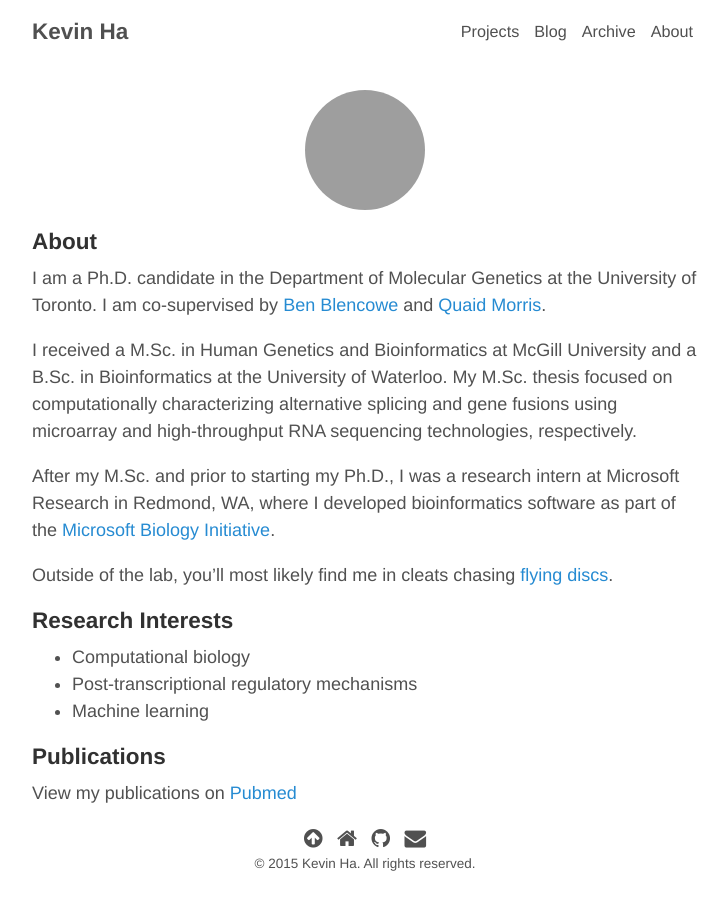
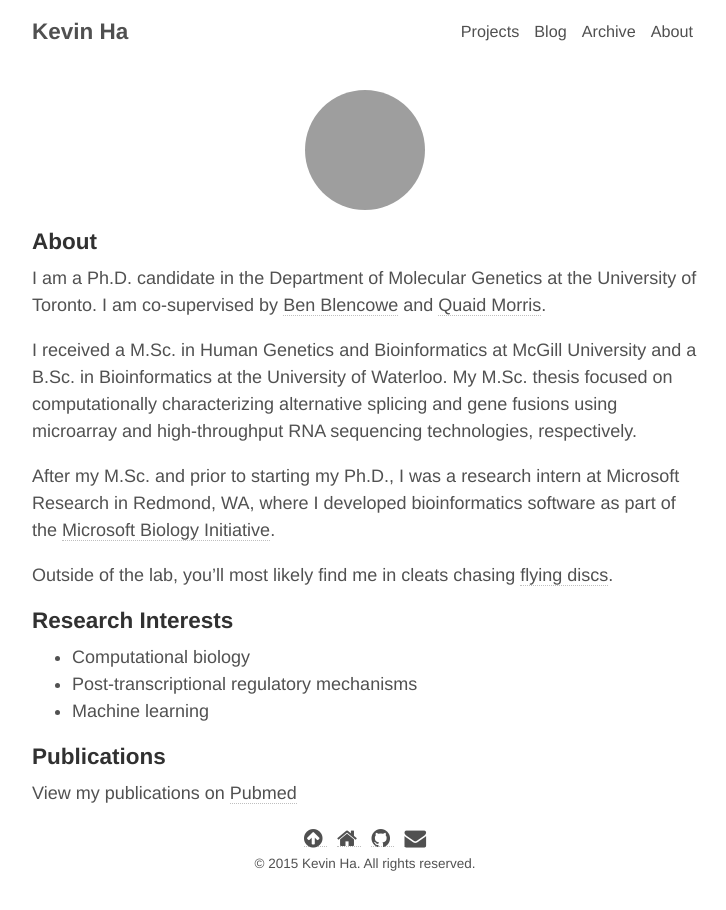
Before and after one commit to kcha/kcha.github.io, a Jekyll site: the page built from index.md, in a window 1280 px wide. Shown: the whole page, without its empty margins (275-1001 px from the left). Built offline with Jekyll 4.4.1, drawn with Linux system fonts in a browser that asks for light colours; nearby versions of some CDN libraries; grey boxes are pictures that could not be loaded.

Commit message:
Update CSS for links

```diff
--- a/_sass/_base.scss
+++ b/_sass/_base.scss
@@ -33,13 +33,20 @@ body {
 
 // No `:visited` state is required by default (browsers will use `a`)
 a {
-  color: #268bd2;
+  color: inherit;
   text-decoration: none;
+  border-bottom: dotted 1px rgba(128,128,128,0.5);
 
   // `:focus` is linked to `:hover` for basic accessibility
   &:hover,
   &:focus {
     text-decoration: underline;
+    color: #268bd2;
+    -moz-transition: color 0.15s ease-in-out;
+    -webkit-transition: color 0.15s ease-in-out;
+    -o-transition: color 0.15s ease-in-out;
+    -ms-transition: color 0.15s ease-in-out;
+    transition: color 0.15s ease-in-out;
   }
 
   strong {
--- a/_sass/_masthead.scss
+++ b/_sass/_masthead.scss
@@ -20,6 +20,7 @@
 
   a {
     color: #505050;
+    border-bottom: none;
     -moz-transition: color 0.15s ease-in-out;
     -webkit-transition: color 0.15s ease-in-out;
     -o-transition: color 0.15s ease-in-out;
```
